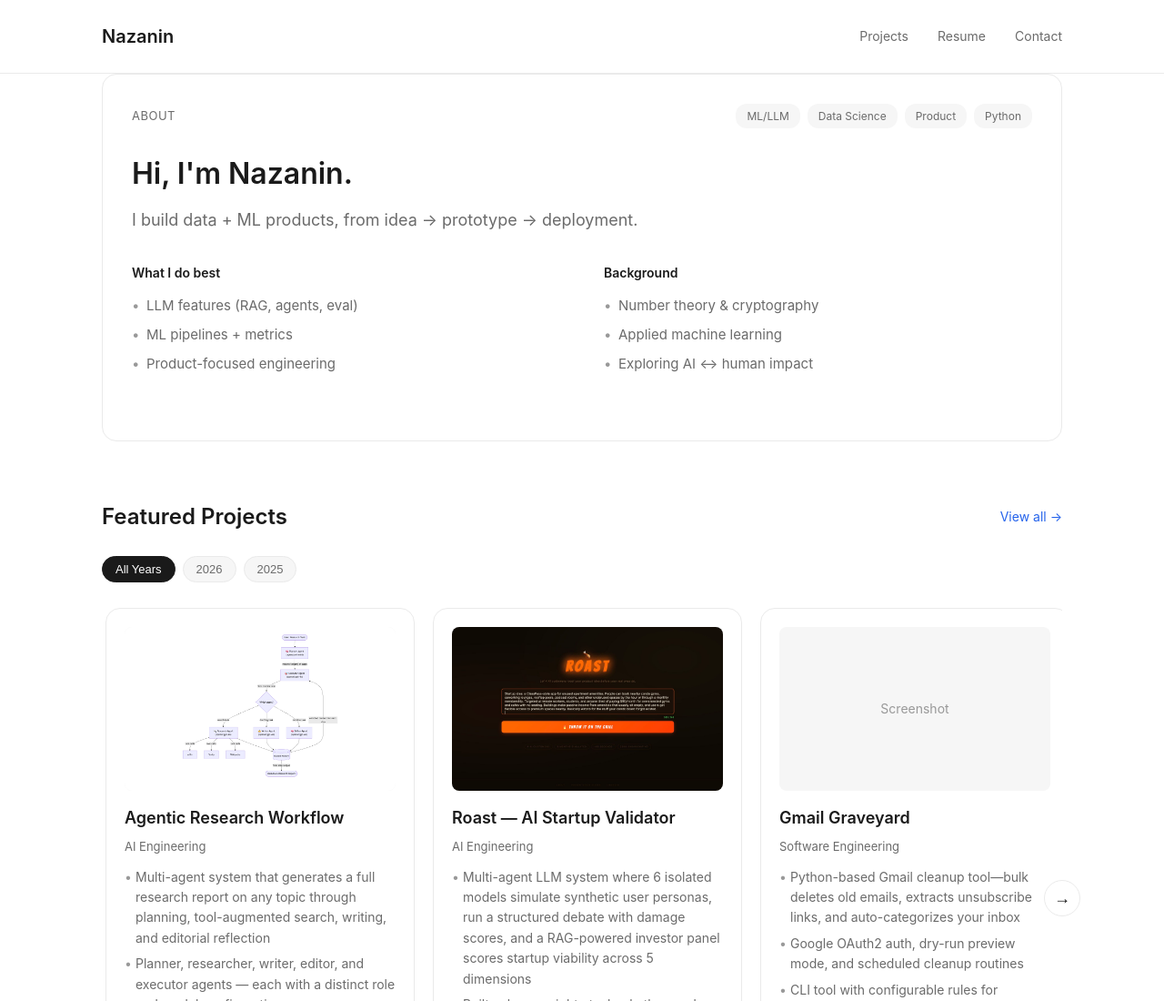
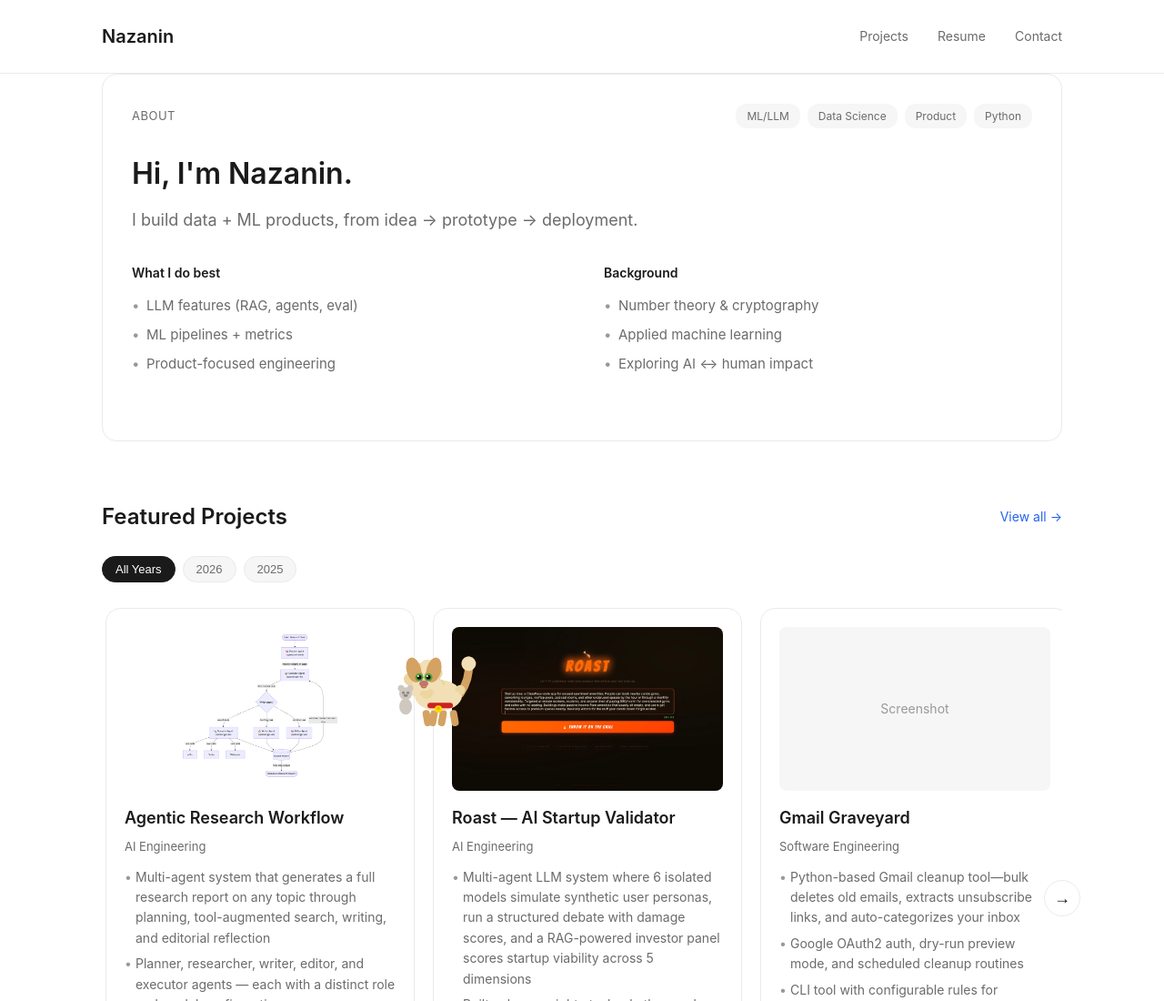
Before and after one commit to nazaninghelichi/grown-up-portfolio, a website: page index.html in a window 1280 px wide. Shown: the top 1100 px of the page at 91% size. Drawn offline with Linux system fonts and the light colour scheme.

Commit message:
Add Hannah desktop pet
Fluffy cream/golden doodle with green eyes, red collar, and teddy bear.
Walks along the bottom of the page, wags tail, sits down to share
recruiter wisdom ("salary is... competitive"), and zooms when clicked
yelling HIRE HER.

Co-Authored-By: Claude Sonnet 4.6 <noreply@anthropic.com>

```diff
--- /dev/null
+++ b/hannah-pet.js
@@ -0,0 +1,380 @@
+class HannahPet {
+  constructor() {
+    this.canvas = document.createElement('canvas');
+    this.canvas.style.cssText = [
+      'position:fixed', 'bottom:0', 'left:0', 'width:100%',
+      'height:130px', 'z-index:9999', 'pointer-events:none'
+    ].join(';');
+    document.body.appendChild(this.canvas);
+    this.ctx = this.canvas.getContext('2d');
+
+    this.x = 150;
+    this.vx = 1.4;
+    this.facing = 1;
+    this.frame = 0;
+    this.frameTick = 0;
+
+    this.state = 'walking';
+    this.stateTick = 0;
+    this.stateDuration = 300;
+
+    this.speech = null;
+    this.speechTick = 0;
+
+    this.hasTeddy = true;
+    this.bobOffset = 0;
+    this.bobTick = 0;
+
+    this.recruiterLines = [
+      'do you know Excel? 👀',
+      "salary is... competitive",
+      "we'll be in touch!",
+      "5+ yrs exp (entry level)",
+      "fast-paced environment ✨",
+      "just one more round",
+      "great culture fit tho",
+      "*ghosts after 3 rounds*",
+      "unlimited PTO*",
+      "*offer rescinded*",
+    ];
+
+    this.hypeLines = [
+      'HIRE HER!! 🐾',
+      'she built all this!!',
+      '10/10 would deploy 🚀',
+      '*aggressive tail wag*',
+      'WOOF!! WOOF!!',
+      'best engineer. period.',
+    ];
+
+    this.canvas.style.pointerEvents = 'auto';
+    this.canvas.addEventListener('click', e => this.handleClick(e));
+
+    this.resize();
+    window.addEventListener('resize', () => this.resize());
+    this.loop();
+  }
+
+  resize() {
+    this.canvas.width = window.innerWidth;
+    this.canvas.height = 130;
+  }
+
+  handleClick(e) {
+    const rect = this.canvas.getBoundingClientRect();
+    const cx = e.clientX - rect.left;
+    const cy = e.clientY - rect.top;
+    const groundY = this.canvas.height - 14;
+    if (Math.abs(cx - this.x) < 45 && Math.abs(cy - (groundY - 30)) < 45) {
+      this.state = 'excited';
+      this.stateDuration = 140;
+      this.stateTick = 0;
+      this.vx = this.facing * 4.5;
+      this.say(this.hypeLines[Math.floor(Math.random() * this.hypeLines.length)], 200);
+    }
+  }
+
+  say(text, duration = 180) {
+    this.speech = text;
+    this.speechTick = duration;
+  }
+
+  update() {
+    this.frameTick++;
+    if (this.frameTick >= 7) { this.frame = (this.frame + 1) % 4; this.frameTick = 0; }
+
+    this.bobTick += 0.12;
+    this.bobOffset = Math.sin(this.bobTick) * 2;
+
+    this.stateTick++;
+    if (this.stateTick >= this.stateDuration) {
+      this.stateTick = 0;
+      this.pickState();
+    }
+
+    if (this.state === 'walking' || this.state === 'excited') {
+      this.x += this.vx;
+      const maxX = this.canvas.width - 55;
+      if (this.x > maxX) { this.x = maxX; this.vx = -Math.abs(this.vx); this.facing = -1; }
+      if (this.x < 55) { this.x = 55; this.vx = Math.abs(this.vx); this.facing = 1; }
+      if (this.vx > 0) this.facing = 1;
+      if (this.vx < 0) this.facing = -1;
+    }
+
+    if (this.speechTick > 0) { this.speechTick--; if (this.speechTick === 0) this.speech = null; }
+  }
+
+  pickState() {
+    const r = Math.random();
+    if (r < 0.55) {
+      this.state = 'walking';
+      this.stateDuration = 180 + Math.floor(Math.random() * 220);
+      this.vx = (Math.random() > 0.5 ? 1 : -1) * (1.2 + Math.random() * 0.6);
+      if (this.vx > 0) this.facing = 1; else this.facing = -1;
+    } else if (r < 0.78) {
+      this.state = 'sitting';
+      this.stateDuration = 120 + Math.floor(Math.random() * 160);
+      this.vx = 0;
+      const line = this.recruiterLines[Math.floor(Math.random() * this.recruiterLines.length)];
+      setTimeout(() => this.say(line, 200), 600);
+    } else if (r < 0.92) {
+      this.state = 'sleeping';
+      this.stateDuration = 160 + Math.floor(Math.random() * 180);
+      this.vx = 0;
+      setTimeout(() => this.say('...zzz 💤', 220), 400);
+    } else {
+      this.state = 'excited';
+      this.stateDuration = 100;
+      this.vx = this.facing * 4;
+    }
+  }
+
+  draw() {
+    const ctx = this.ctx;
+    ctx.clearRect(0, 0, this.canvas.width, this.canvas.height);
+    const groundY = this.canvas.height - 14;
+    if (this.speech) this.drawBubble(this.x, groundY - 68, this.speech);
+    this.drawHannah(this.x, groundY + this.bobOffset);
+  }
+
+  drawHannah(x, y) {
+    const ctx = this.ctx;
+    ctx.save();
+    ctx.translate(x, y);
+    if (this.facing === -1) ctx.scale(-1, 1);
+
+    const cream = '#F2DFB6';
+    const golden = '#D4A262';
+    const darkFur = '#A87840';
+    const eyeGreen = '#5BA33A';
+    const nosePink = '#C87070';
+    const collarRed = '#CC2222';
+
+    const isWalking = this.state === 'walking' || this.state === 'excited';
+    const legSwing = isWalking ? Math.sin(this.frame * Math.PI / 2) * 10 : 0;
+    const isSleeping = this.state === 'sleeping';
+    const isSitting = this.state === 'sitting';
+
+    // Tail
+    const tailWag = Math.sin(this.frame * Math.PI / 2 + this.bobTick) * (this.state === 'excited' ? 30 : 18);
+    ctx.save();
+    ctx.translate(-22, -22);
+    ctx.rotate((tailWag * Math.PI) / 180);
+    ctx.beginPath();
+    ctx.moveTo(0, 0);
+    ctx.quadraticCurveTo(-8, -18, -4, -34);
+    ctx.strokeStyle = golden;
+    ctx.lineWidth = 9;
+    ctx.lineCap = 'round';
+    ctx.stroke();
+    ctx.beginPath();
+    ctx.arc(-4, -34, 8, 0, Math.PI * 2);
+    ctx.fillStyle = cream;
+    ctx.fill();
+    ctx.restore();
+
+    // Legs
+    if (isSitting) {
+      [[8, 6], [18, 6]].forEach(([lx, ly]) => {
+        ctx.beginPath();
+        ctx.roundRect(lx - 4, ly, 8, 14, 4);
+        ctx.fillStyle = golden;
+        ctx.fill();
+      });
+    } else {
+      [[-14, legSwing], [-4, -legSwing], [6, -legSwing], [16, legSwing]].forEach(([lx, swing]) => {
+        ctx.save();
+        ctx.translate(lx, -4);
+        ctx.rotate((swing * Math.PI) / 180);
+        ctx.beginPath();
+        ctx.roundRect(-4, 0, 8, 18, 4);
+        ctx.fillStyle = golden;
+        ctx.fill();
+        ctx.restore();
+      });
+    }
+
+    // Body
+    ctx.beginPath();
+    ctx.ellipse(2, -20, 26, isSitting ? 14 : 17, 0, 0, Math.PI * 2);
+    ctx.fillStyle = cream;
+    ctx.fill();
+
+    // Fluffy body curls
+    for (let i = 0; i < 9; i++) {
+      const bx = -22 + i * 5.5;
+      const by = -26 + Math.sin(i * 1.3) * 7;
+      ctx.beginPath();
+      ctx.arc(bx, by, 5.5, 0, Math.PI * 2);
+      ctx.fillStyle = i % 2 === 0 ? '#EDD5A0' : cream;
+      ctx.fill();
+    }
+    ctx.beginPath();
+    ctx.ellipse(2, -20, 20, 12, 0, 0, Math.PI * 2);
+    ctx.fillStyle = cream;
+    ctx.fill();
+
+    // Collar
+    ctx.beginPath();
+    ctx.roundRect(-14, -12, 28, 6, 3);
+    ctx.fillStyle = collarRed;
+    ctx.fill();
+    ctx.beginPath();
+    ctx.arc(2, -5, 4, 0, Math.PI * 2);
+    ctx.fillStyle = '#FFD700';
+    ctx.fill();
+    ctx.fillStyle = '#B8960A';
+    ctx.font = 'bold 4px sans-serif';
+    ctx.textAlign = 'center';
+    ctx.textBaseline = 'middle';
+    ctx.fillText('H', 2, -5);
+
+    // Head
+    ctx.beginPath();
+    ctx.arc(18, -38, 18, 0, Math.PI * 2);
+    ctx.fillStyle = '#EDD5A0';
+    ctx.fill();
+
+    // Fluffy head curls
+    for (let i = 0; i < 7; i++) {
+      const angle = (i / 7) * Math.PI * 2;
+      ctx.beginPath();
+      ctx.arc(18 + Math.cos(angle) * 15, -38 + Math.sin(angle) * 15, 7, 0, Math.PI * 2);
+      ctx.fillStyle = i % 2 === 0 ? '#EDD5A0' : cream;
+      ctx.fill();
+    }
+    ctx.beginPath();
+    ctx.arc(18, -38, 13, 0, Math.PI * 2);
+    ctx.fillStyle = cream;
+    ctx.fill();
+
+    // Ears
+    ctx.beginPath();
+    ctx.ellipse(7, -48, 8, 14, -0.25, 0, Math.PI * 2);
+    ctx.fillStyle = golden;
+    ctx.fill();
+    ctx.beginPath();
+    ctx.ellipse(29, -48, 8, 14, 0.25, 0, Math.PI * 2);
+    ctx.fillStyle = golden;
+    ctx.fill();
+
+    // Face fur patches
+    [[12, -42], [24, -42]].forEach(([fx, fy]) => {
+      ctx.beginPath();
+      ctx.arc(fx, fy, 5, 0, Math.PI * 2);
+      ctx.fillStyle = golden;
+      ctx.fill();
+    });
+
+    // Eyes
+    if (isSleeping) {
+      [[13, -40], [23, -40]].forEach(([ex, ey]) => {
+        ctx.beginPath();
+        ctx.arc(ex, ey, 3.5, Math.PI + 0.3, Math.PI * 2 - 0.3);
+        ctx.strokeStyle = darkFur;
+        ctx.lineWidth = 2;
+        ctx.stroke();
+      });
+    } else {
+      [[13, -40], [23, -40]].forEach(([ex, ey]) => {
+        ctx.beginPath();
+        ctx.arc(ex, ey, 4.5, 0, Math.PI * 2);
+        ctx.fillStyle = eyeGreen;
+        ctx.fill();
+        ctx.beginPath();
+        ctx.arc(ex, ey, 2.5, 0, Math.PI * 2);
+        ctx.fillStyle = '#111';
+        ctx.fill();
+        ctx.beginPath();
+        ctx.arc(ex + 1.2, ey - 1.2, 1, 0, Math.PI * 2);
+        ctx.fillStyle = 'white';
+        ctx.fill();
+      });
+    }
+
+    // Nose
+    ctx.beginPath();
+    ctx.ellipse(18, -33, 5, 3.5, 0, 0, Math.PI * 2);
+    ctx.fillStyle = nosePink;
+    ctx.fill();
+
+    // Mouth / smile
+    if (!isSleeping) {
+      ctx.beginPath();
+      ctx.moveTo(15, -30);
+      ctx.quadraticCurveTo(18, -27, 21, -30);
+      ctx.strokeStyle = darkFur;
+      ctx.lineWidth = 1.5;
+      ctx.stroke();
+    }
+
+    // Teddy bear
+    if (this.hasTeddy && !isSleeping) {
+      this.drawTeddy(ctx, 38, -10);
+    }
+
+    ctx.restore();
+  }
+
+  drawTeddy(ctx, x, y) {
+    ctx.save();
+    ctx.translate(x, y);
+    const t = '#CFC8BE', td = '#8C8680';
+    ctx.beginPath(); ctx.ellipse(0, 2, 7, 9, 0, 0, Math.PI * 2); ctx.fillStyle = t; ctx.fill();
+    ctx.beginPath(); ctx.arc(0, -12, 7, 0, Math.PI * 2); ctx.fillStyle = t; ctx.fill();
+    ctx.beginPath(); ctx.arc(-5, -18, 3.5, 0, Math.PI * 2); ctx.fillStyle = t; ctx.fill();
+    ctx.beginPath(); ctx.arc(5, -18, 3.5, 0, Math.PI * 2); ctx.fillStyle = t; ctx.fill();
+    [[-2.5, -13], [2.5, -13]].forEach(([ex, ey]) => {
+      ctx.beginPath(); ctx.arc(ex, ey, 1.5, 0, Math.PI * 2); ctx.fillStyle = td; ctx.fill();
+    });
+    ctx.beginPath(); ctx.ellipse(0, -10, 2.5, 1.5, 0, 0, Math.PI * 2); ctx.fillStyle = td; ctx.fill();
+    ctx.restore();
+  }
+
+  drawBubble(x, y, text) {
+    const ctx = this.ctx;
+    ctx.font = '13px -apple-system, BlinkMacSystemFont, sans-serif';
+    const tw = ctx.measureText(text).width;
+    const pad = 11, bw = tw + pad * 2, bh = 30;
+    let bx = x - bw / 2;
+    bx = Math.max(8, Math.min(bx, this.canvas.width - bw - 8));
+    const by = y - bh;
+    const tailX = Math.min(Math.max(x, bx + 12), bx + bw - 12);
+
+    ctx.beginPath();
+    ctx.roundRect(bx, by, bw, bh, 8);
+    ctx.fillStyle = 'white';
+    ctx.fill();
+    ctx.strokeStyle = '#E0E0E0';
+    ctx.lineWidth = 1.5;
+    ctx.stroke();
+
+    ctx.beginPath();
+    ctx.moveTo(tailX - 6, by + bh - 1);
+    ctx.lineTo(tailX + 6, by + bh - 1);
+    ctx.lineTo(tailX, by + bh + 9);
+    ctx.closePath();
+    ctx.fillStyle = 'white';
+    ctx.fill();
+    ctx.beginPath();
+    ctx.moveTo(tailX - 6, by + bh);
+    ctx.lineTo(tailX, by + bh + 9);
+    ctx.lineTo(tailX + 6, by + bh);
+    ctx.strokeStyle = '#E0E0E0';
+    ctx.lineWidth = 1.5;
+    ctx.stroke();
+
+    ctx.fillStyle = '#1A1A1A';
+    ctx.textAlign = 'center';
+    ctx.textBaseline = 'middle';
+    ctx.fillText(text, bx + bw / 2, by + bh / 2);
+  }
+
+  loop() {
+    this.update();
+    this.draw();
+    requestAnimationFrame(() => this.loop());
+  }
+}
+
+document.addEventListener('DOMContentLoaded', () => new HannahPet());
--- a/index.html
+++ b/index.html
@@ -94,5 +94,6 @@
     </footer>
 
     <script src="script.js"></script>
+    <script src="hannah-pet.js"></script>
 </body>
 </html>
```
